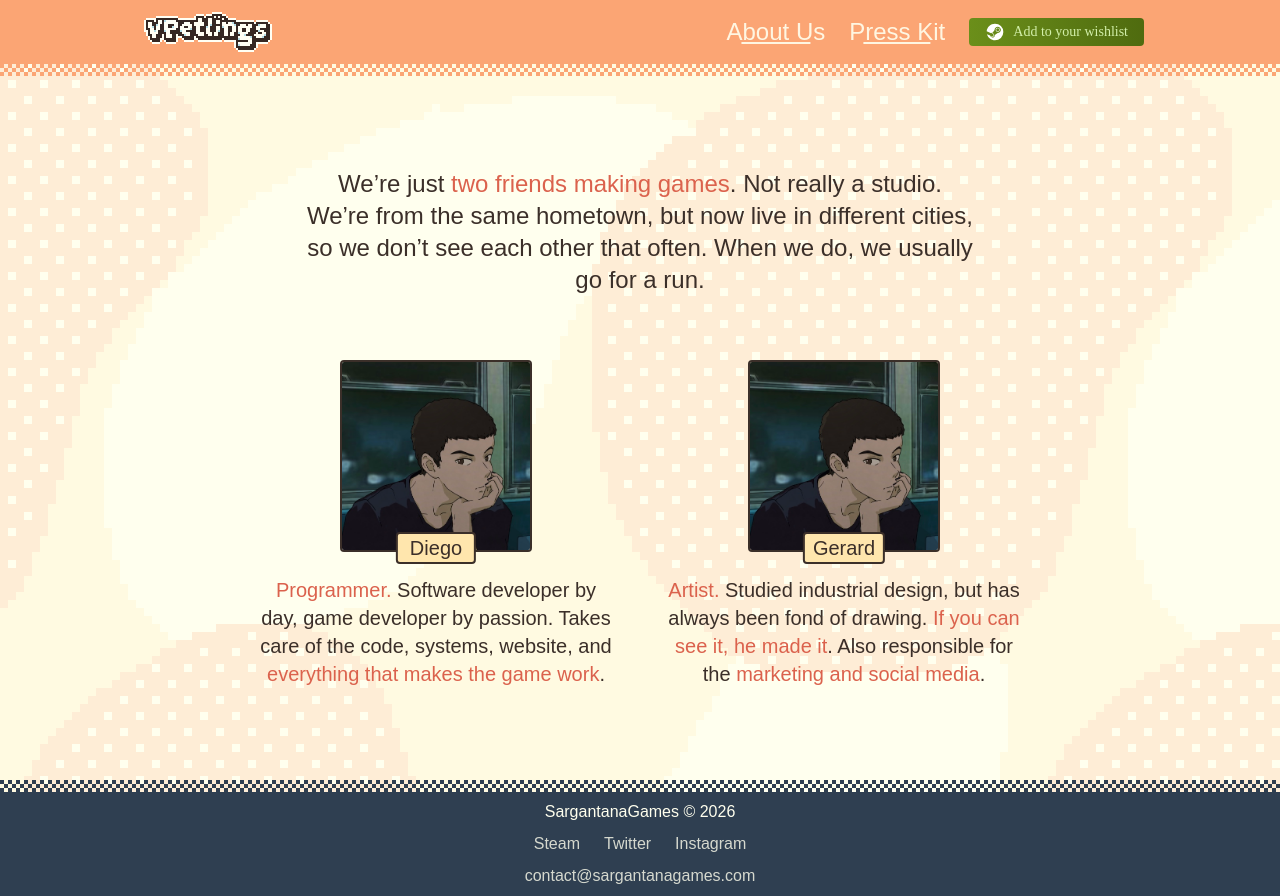
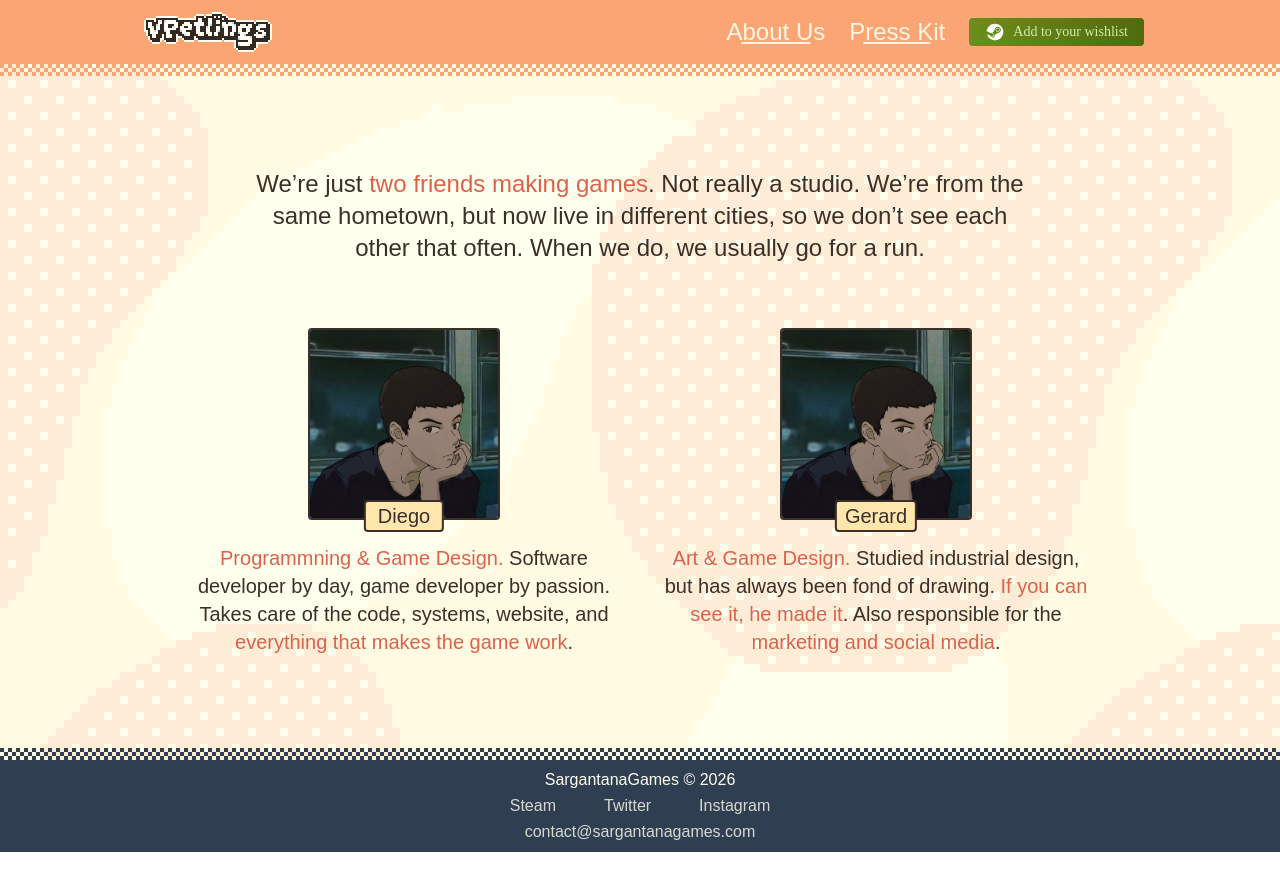
Before and after one commit to sargantanagames/website, a SvelteKit app: page /vpetlings/about-us in a window 1280 px wide. After the commit the page ends 852 px from the top, so only its background shows below. Built offline with nearby package versions, Linux system fonts and the light colour scheme; a web font is replaced by a local one.

Commit message:
better spacing

```diff
--- a/src/lib/components/vpetlings/Footer.svelte
+++ b/src/lib/components/vpetlings/Footer.svelte
@@ -4,12 +4,12 @@
 
 <footer class="footer-dither w-full text-bg">
   <div class="mx-auto max-w-5xl p-2">
-    <div class="flex flex-col items-center gap-2 text-center">
+    <div class="flex flex-col items-center gap-0.5 text-center">
       <p>
         SargantanaGames © {new Date().getFullYear()}
       </p>
 
-      <div class="flex items-center gap-6">
+      <div class="flex items-center gap-12">
         <a
           href={LINKS.vpetlings.steam}
           target="_blank"
--- a/src/lib/components/vpetlings/MainFeatures.svelte
+++ b/src/lib/components/vpetlings/MainFeatures.svelte
@@ -4,7 +4,7 @@
   import lavaArea from '$lib/assets/lava-area.png';
 </script>
 
-<section class="m-4 w-full max-w-96 space-y-16 md:mx-auto md:max-w-2xl">
+<section class="m-4 w-full max-w-96 space-y-16 md:mx-auto md:max-w-4xl">
 
   <!-- Feature 1 -->
   <div class="flex flex-col items-center gap-4 md:flex-row md:h-28">
--- a/src/lib/components/vpetlings/MainStatus.svelte
+++ b/src/lib/components/vpetlings/MainStatus.svelte
@@ -38,7 +38,7 @@ import { LINKS } from "$lib/config/links.ts";
     ></iframe>
   </div>
 
-  <p class="pt-2 text-sm">
+  <p class="pt-2 text-base">
     Want to learn more about us?
     <a
       href="/vpetlings/about-us"
--- a/src/routes/vpetlings/about-us/+page.svelte
+++ b/src/routes/vpetlings/about-us/+page.svelte
@@ -3,8 +3,8 @@
   import gerardPhoto from '$lib/assets/gerard.jpeg';
 </script>
 
-<section class="mx-auto my-24 max-w-3xl space-y-16 text-center">
-  <p class="mx-auto max-w-2xl text-2xl">
+<section class="mx-auto my-24 max-w-4xl space-y-16 text-center">
+  <p class="mx-auto max-w-3xl text-2xl">
     We’re just
     <span class="text-accent-darker">two friends making games</span>.
     Not really a studio.
@@ -39,7 +39,7 @@
       </div>
 
       <p class="mt-6 text-xl">
-        <span class="text-accent-darker">Programmer.</span>
+        <span class="text-accent-darker">Programmning & Game Design.</span>
         Software developer by day, game developer by passion.
         Takes care of the code, systems, website, and
         <span class="text-accent-darker">everything that makes the game work</span>.
@@ -71,7 +71,7 @@
       </div>
 
       <p class="mt-6 text-xl">
-        <span class="text-accent-darker">Artist.</span>
+        <span class="text-accent-darker">Art & Game Design.</span>
         Studied industrial design, but has always been fond of drawing.
         <span class="text-accent-darker">If you can see it, he made it</span>.
         Also responsible for the
```
